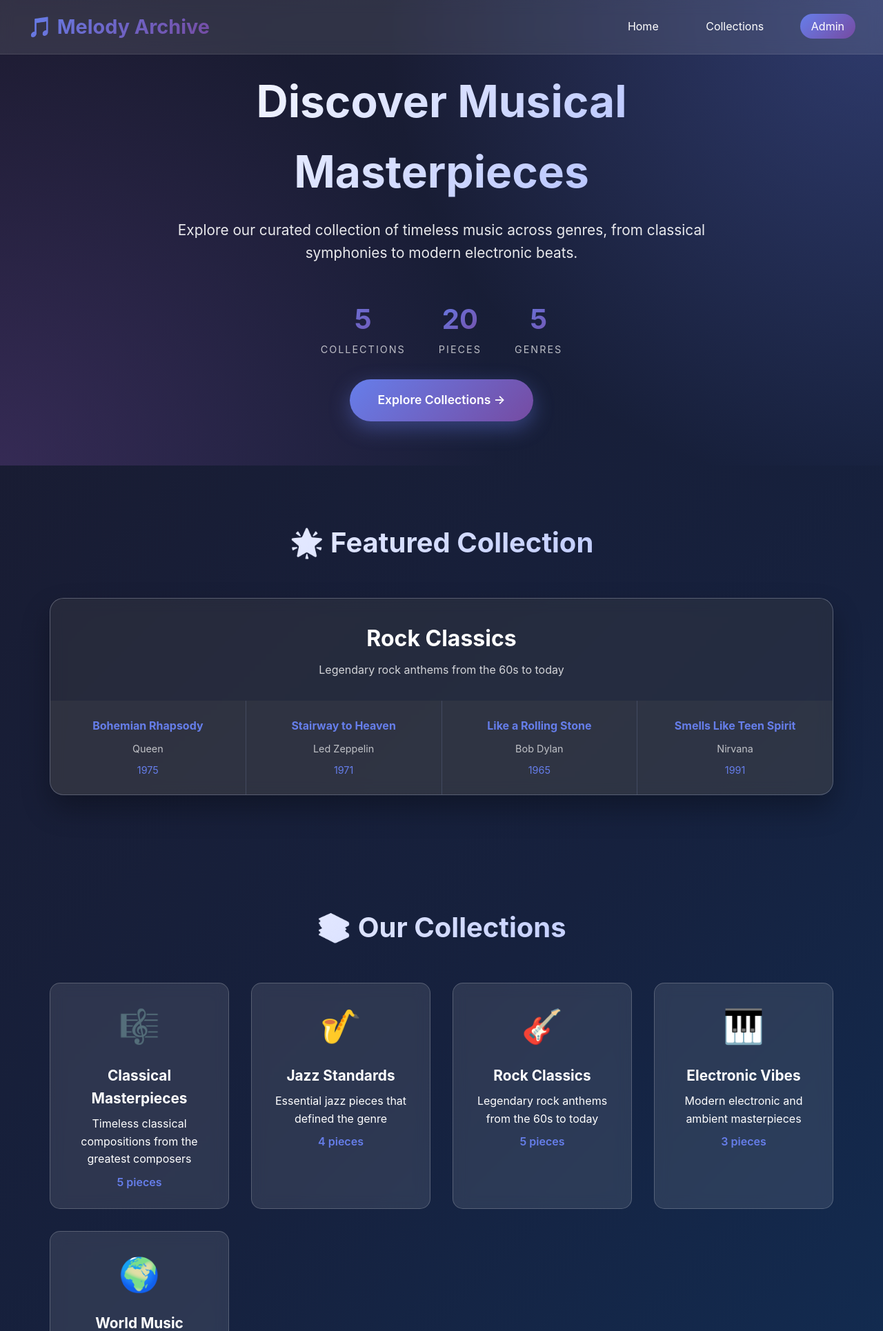
After one commit to kwabenaaseda/DjangoTutorial, a Django app: page / in a window 1280 px wide. The commit adds this page. Shown: the top 1930 px of the page at 69% size. Run offline with Django 5.2, Linux system fonts and the light colour scheme; data comes from the database, SQL or seed files in the repository; parts of the project's set-up code (start-up, migrations or seed data) failed here and were passed over.

Commit message:
Set up homepage

```diff
--- a/app/app/urls.py
+++ b/app/app/urls.py
@@ -1,23 +1,8 @@
-"""
-URL configuration for app project.
-
-The `urlpatterns` list routes URLs to views. For more information please see:
-    https://docs.djangoproject.com/en/5.2/topics/http/urls/
-Examples:
-Function views
-    1. Add an import:  from my_app import views
-    2. Add a URL to urlpatterns:  path('', views.home, name='home')
-Class-based views
-    1. Add an import:  from other_app.views import Home
-    2. Add a URL to urlpatterns:  path('', Home.as_view(), name='home')
-Including another URLconf
-    1. Import the include() function: from django.urls import include, path
-    2. Add a URL to urlpatterns:  path('blog/', include('blog.urls'))
-"""
 from django.contrib import admin
 from django.urls import path, include
 
 urlpatterns = [
-    path('genres/', include('genre.urls')),
+    path('', include('genre.urls')),  # This makes homepage available at root
+    path('genres/', include('genre.urls')),  # This keeps your existing genres URLs
     path('admin/', admin.site.urls),
 ]
--- a/app/genre/templates/genre/genretemplate.html
+++ b/app/genre/templates/genre/genretemplate.html
@@ -205,8 +205,8 @@
         {% endif %}
 
         <div style="text-align: center;">
-            <a href="/" class="home-link">🏠 Back to Home</a>
-        </div>
+    <a href="/" class="home-link">🏠 Back to Home</a>
+</div>
     </div>
 </body>
 </html>
--- /dev/null
+++ b/app/genre/templates/genre/homepage.html
@@ -0,0 +1,493 @@
+<!DOCTYPE html>
+<html lang="en">
+<head>
+    <meta charset="UTF-8">
+    <meta name="viewport" content="width=device-width, initial-scale=1.0">
+    <title>Melody Archive - Your Music Collection</title>
+    <style>
+        * {
+            margin: 0;
+            padding: 0;
+            box-sizing: border-box;
+        }
+
+        body {
+            font-family: -apple-system, BlinkMacSystemFont, 'Segoe UI', Roboto, Oxygen, Ubuntu, Cantarell, sans-serif;
+            background: linear-gradient(135deg, #1a1a2e 0%, #16213e 50%, #0f3460 100%);
+            color: white;
+            line-height: 1.6;
+        }
+
+        /* Navigation */
+        .navbar {
+            background: rgba(255, 255, 255, 0.1);
+            backdrop-filter: blur(10px);
+            padding: 1rem 2rem;
+            position: fixed;
+            width: 100%;
+            top: 0;
+            z-index: 1000;
+            border-bottom: 1px solid rgba(255, 255, 255, 0.1);
+        }
+
+        .nav-container {
+            max-width: 1200px;
+            margin: 0 auto;
+            display: flex;
+            justify-content: space-between;
+            align-items: center;
+        }
+
+        .logo {
+            font-size: 1.8rem;
+            font-weight: bold;
+            background: linear-gradient(135deg, #667eea, #764ba2);
+            -webkit-background-clip: text;
+            -webkit-text-fill-color: transparent;
+            text-decoration: none;
+        }
+
+        .nav-links a {
+            color: white;
+            text-decoration: none;
+            margin-left: 2rem;
+            padding: 0.5rem 1rem;
+            border-radius: 30px;
+            transition: all 0.3s ease;
+        }
+
+        .nav-links a:hover {
+            background: rgba(255, 255, 255, 0.2);
+            transform: translateY(-2px);
+        }
+
+        .nav-links a.highlight {
+            background: linear-gradient(135deg, #667eea, #764ba2);
+        }
+
+        .nav-links a.highlight:hover {
+            background: linear-gradient(135deg, #764ba2, #667eea);
+        }
+
+        /* Hero Section */
+        .hero {
+            min-height: 80vh;
+            display: flex;
+            align-items: center;
+            justify-content: center;
+            text-align: center;
+            padding: 6rem 2rem 4rem;
+            background: radial-gradient(circle at top right, rgba(102, 126, 234, 0.3), transparent 50%),
+                        radial-gradient(circle at bottom left, rgba(118, 75, 162, 0.3), transparent 50%);
+        }
+
+        .hero-content {
+            max-width: 800px;
+        }
+
+        .hero h1 {
+            font-size: 4rem;
+            margin-bottom: 1rem;
+            background: linear-gradient(135deg, #fff, #a8b8ff);
+            -webkit-background-clip: text;
+            -webkit-text-fill-color: transparent;
+            animation: fadeInUp 1s ease;
+        }
+
+        .hero p {
+            font-size: 1.3rem;
+            margin-bottom: 2rem;
+            color: rgba(255, 255, 255, 0.9);
+            animation: fadeInUp 1s ease 0.2s both;
+        }
+
+        .hero-stats {
+            display: flex;
+            justify-content: center;
+            gap: 3rem;
+            margin-top: 3rem;
+            animation: fadeInUp 1s ease 0.4s both;
+        }
+
+        .stat-item {
+            text-align: center;
+        }
+
+        .stat-number {
+            font-size: 2.5rem;
+            font-weight: bold;
+            background: linear-gradient(135deg, #667eea, #764ba2);
+            -webkit-background-clip: text;
+            -webkit-text-fill-color: transparent;
+        }
+
+        .stat-label {
+            color: rgba(255, 255, 255, 0.7);
+            text-transform: uppercase;
+            font-size: 0.9rem;
+            letter-spacing: 2px;
+        }
+
+        .cta-button {
+            display: inline-block;
+            padding: 1rem 2.5rem;
+            background: linear-gradient(135deg, #667eea, #764ba2);
+            color: white;
+            text-decoration: none;
+            border-radius: 50px;
+            font-weight: 600;
+            font-size: 1.1rem;
+            transition: all 0.3s ease;
+            box-shadow: 0 10px 30px rgba(102, 126, 234, 0.4);
+            margin-top: 2rem;
+        }
+
+        .cta-button:hover {
+            transform: translateY(-3px);
+            box-shadow: 0 15px 40px rgba(102, 126, 234, 0.6);
+        }
+
+        /* Featured Section */
+        .featured-section {
+            padding: 5rem 2rem;
+            max-width: 1200px;
+            margin: 0 auto;
+        }
+
+        .section-title {
+            font-size: 2.5rem;
+            text-align: center;
+            margin-bottom: 3rem;
+            background: linear-gradient(135deg, #fff, #a8b8ff);
+            -webkit-background-clip: text;
+            -webkit-text-fill-color: transparent;
+        }
+
+        .featured-card {
+            background: rgba(255, 255, 255, 0.1);
+            backdrop-filter: blur(10px);
+            border-radius: 20px;
+            overflow: hidden;
+            box-shadow: 0 20px 40px rgba(0, 0, 0, 0.3);
+            border: 1px solid rgba(255, 255, 255, 0.2);
+        }
+
+        .featured-header {
+            padding: 2rem;
+            text-align: center;
+            background: rgba(0, 0, 0, 0.2);
+        }
+
+        .featured-header h3 {
+            font-size: 2rem;
+            margin-bottom: 0.5rem;
+            color: #fff;
+        }
+
+        .featured-header p {
+            color: rgba(255, 255, 255, 0.8);
+        }
+
+        .featured-grid {
+            display: grid;
+            grid-template-columns: repeat(4, 1fr);
+            gap: 1px;
+            background: rgba(255, 255, 255, 0.1);
+        }
+
+        .featured-piece {
+            padding: 1.5rem;
+            background: rgba(0, 0, 0, 0.3);
+            transition: all 0.3s ease;
+            text-align: center;
+        }
+
+        .featured-piece:hover {
+            background: rgba(255, 255, 255, 0.1);
+            transform: scale(1.05);
+        }
+
+        .featured-piece h4 {
+            color: #667eea;
+            margin-bottom: 0.5rem;
+        }
+
+        .featured-piece p {
+            color: rgba(255, 255, 255, 0.7);
+            font-size: 0.9rem;
+        }
+
+        /* Collections Grid */
+        .collections-grid {
+            display: grid;
+            grid-template-columns: repeat(auto-fit, minmax(250px, 1fr));
+            gap: 2rem;
+            margin-top: 2rem;
+        }
+
+        .collection-card {
+            background: rgba(255, 255, 255, 0.1);
+            backdrop-filter: blur(10px);
+            border-radius: 15px;
+            padding: 1.5rem;
+            text-align: center;
+            border: 1px solid rgba(255, 255, 255, 0.2);
+            transition: all 0.3s ease;
+            text-decoration: none;
+            color: white;
+        }
+
+        .collection-card:hover {
+            transform: translateY(-10px);
+            background: rgba(255, 255, 255, 0.15);
+            box-shadow: 0 20px 40px rgba(0, 0, 0, 0.3);
+        }
+
+        .collection-icon {
+            font-size: 3rem;
+            margin-bottom: 1rem;
+        }
+
+        .collection-card h3 {
+            font-size: 1.3rem;
+            margin-bottom: 0.5rem;
+        }
+
+        .piece-count {
+            color: #667eea;
+            font-weight: 600;
+            margin-top: 0.5rem;
+        }
+
+        /* Random Picks Section */
+        .random-grid {
+            display: grid;
+            grid-template-columns: repeat(auto-fit, minmax(300px, 1fr));
+            gap: 2rem;
+            margin-top: 2rem;
+        }
+
+        .random-piece {
+            background: rgba(255, 255, 255, 0.1);
+            backdrop-filter: blur(10px);
+            border-radius: 15px;
+            padding: 1.5rem;
+            display: flex;
+            align-items: center;
+            gap: 1rem;
+            border: 1px solid rgba(255, 255, 255, 0.2);
+            transition: all 0.3s ease;
+        }
+
+        .random-piece:hover {
+            transform: translateX(10px);
+            background: rgba(255, 255, 255, 0.15);
+        }
+
+        .piece-number {
+            width: 40px;
+            height: 40px;
+            background: linear-gradient(135deg, #667eea, #764ba2);
+            border-radius: 50%;
+            display: flex;
+            align-items: center;
+            justify-content: center;
+            font-weight: bold;
+        }
+
+        .piece-info h4 {
+            color: #667eea;
+            margin-bottom: 0.3rem;
+        }
+
+        .piece-info p {
+            color: rgba(255, 255, 255, 0.7);
+            font-size: 0.9rem;
+        }
+
+        /* Footer */
+        .footer {
+            background: rgba(0, 0, 0, 0.3);
+            padding: 3rem 2rem;
+            margin-top: 4rem;
+            text-align: center;
+            border-top: 1px solid rgba(255, 255, 255, 0.1);
+        }
+
+        .footer-content {
+            max-width: 1200px;
+            margin: 0 auto;
+        }
+
+        .footer-links {
+            margin-bottom: 2rem;
+        }
+
+        .footer-links a {
+            color: white;
+            text-decoration: none;
+            margin: 0 1rem;
+            opacity: 0.8;
+            transition: opacity 0.3s ease;
+        }
+
+        .footer-links a:hover {
+            opacity: 1;
+        }
+
+        .copyright {
+            color: rgba(255, 255, 255, 0.5);
+            font-size: 0.9rem;
+        }
+
+        /* Animations */
+        @keyframes fadeInUp {
+            from {
+                opacity: 0;
+                transform: translateY(30px);
+            }
+            to {
+                opacity: 1;
+                transform: translateY(0);
+            }
+        }
+
+        /* Responsive */
+        @media (max-width: 768px) {
+            .hero h1 {
+                font-size: 2.5rem;
+            }
+
+            .hero-stats {
+                flex-direction: column;
+                gap: 1.5rem;
+            }
+
+            .featured-grid {
+                grid-template-columns: repeat(2, 1fr);
+            }
+
+            .nav-links a {
+                margin-left: 1rem;
+                padding: 0.4rem 0.8rem;
+                font-size: 0.9rem;
+            }
+        }
+    </style>
+</head>
+<body>
+    <!-- Navigation -->
+    <nav class="navbar">
+        <div class="nav-container">
+            <a href="/" class="logo">🎵 Melody Archive</a>
+            <div class="nav-links">
+                <a href="/">Home</a>
+                <a href="/genres/">Collections</a>
+                <a href="/admin/" class="highlight">Admin</a>
+            </div>
+        </div>
+    </nav>
+
+    <!-- Hero Section -->
+    <section class="hero">
+        <div class="hero-content">
+            <h1>Discover Musical Masterpieces</h1>
+            <p>Explore our curated collection of timeless music across genres, from classical symphonies to modern electronic beats.</p>
+
+            <div class="hero-stats">
+                <div class="stat-item">
+                    <div class="stat-number">{{ total_collections }}</div>
+                    <div class="stat-label">Collections</div>
+                </div>
+                <div class="stat-item">
+                    <div class="stat-number">{{ total_pieces }}</div>
+                    <div class="stat-label">Pieces</div>
+                </div>
+                <div class="stat-item">
+                    <div class="stat-number">{{ total_collections|add:"0" }}</div>
+                    <div class="stat-label">Genres</div>
+                </div>
+            </div>
+
+            <a href="/genres/" class="cta-button">Explore Collections →</a>
+        </div>
+    </section>
+
+    {% if featured_collection %}
+    <!-- Featured Collection -->
+    <section class="featured-section">
+        <h2 class="section-title">🌟 Featured Collection</h2>
+        <div class="featured-card">
+            <div class="featured-header">
+                <h3>{{ featured_collection.collection_name }}</h3>
+                <p>{{ featured_collection.description }}</p>
+            </div>
+            <div class="featured-grid">
+                {% for piece in featured_pieces %}
+                <div class="featured-piece">
+                    <h4>{{ piece.title }}</h4>
+                    <p>{{ piece.artist }}</p>
+                    <p style="color: #667eea; margin-top: 0.5rem;">{{ piece.year }}</p>
+                </div>
+                {% endfor %}
+            </div>
+        </div>
+    </section>
+    {% endif %}
+
+    <!-- All Collections -->
+    <section class="featured-section">
+        <h2 class="section-title">📚 Our Collections</h2>
+        <div class="collections-grid">
+            {% for collection in collections %}
+            <a href="/genres/{{ collection.id }}" class="collection-card">
+                <div class="collection-icon">
+                    {% if forloop.counter == 1 %}🎼
+                    {% elif forloop.counter == 2 %}🎷
+                    {% elif forloop.counter == 3 %}🎸
+                    {% elif forloop.counter == 4 %}🎹
+                    {% elif forloop.counter == 5 %}🌍
+                    {% else %}🎵
+                    {% endif %}
+                </div>
+                <h3>{{ collection.collection_name }}</h3>
+                <p>{{ collection.description|truncatechars:60 }}</p>
+                <div class="piece-count">{{ collection.piece_count }} pieces</div>
+            </a>
+            {% endfor %}
+        </div>
+    </section>
+
+    {% if random_pieces %}
+    <!-- Random Picks -->
+    <section class="featured-section">
+        <h2 class="section-title">🎲 Random Picks For You</h2>
+        <div class="random-grid">
+            {% for piece in random_pieces %}
+            <div class="random-piece">
+                <div class="piece-number">{{ forloop.counter }}</div>
+                <div class="piece-info">
+                    <h4>{{ piece.title }}</h4>
+                    <p>{{ piece.artist }} • {{ piece.year }}</p>
+                    <p style="color: #667eea; font-size: 0.8rem;">{{ piece.typ }}</p>
+                </div>
+            </div>
+            {% endfor %}
+        </div>
+    </section>
+    {% endif %}
+
+    <!-- Footer -->
+    <footer class="footer">
+        <div class="footer-content">
+            <div class="footer-links">
+                <a href="/">Home</a>
+                <a href="/genres/">Collections</a>
+                <a href="/admin/">Admin</a>
+            </div>
+            <p class="copyright">© 2026 Melody Archive. All rights reserved.</p>
+            <p class="copyright" style="margin-top: 0.5rem;">Discover the beauty of music, one piece at a time.</p>
+        </div>
+    </footer>
+</body>
+</html>
--- a/app/genre/urls.py
+++ b/app/genre/urls.py
@@ -1,9 +1,13 @@
 from django.urls import path
 from . import views
+
 urlpatterns = [
-    # genre/
-  path('', views.index, name='index'),
+    # Homepage
+    path('', views.homepage, name='homepage'),
 
-  # genre/collection/1
-  path('<int:collection_id>/', views.details, name='details'),
+    # genre/ - This will now be at /genres/ (we'll keep both)
+    path('genres/', views.index, name='genres_index'),
+
+    # genre/collection/1
+    path('genres/<int:collection_id>/', views.details, name='details'),
 ]
--- a/app/genre/views.py
+++ b/app/genre/views.py
@@ -1,9 +1,13 @@
-from django.http import HttpResponse,HttpRequest
+from django.http import HttpResponse, HttpRequest
 from .models import Collection, Piece
 from django.shortcuts import render
+from django.db.models import Count
+import random
+
 # Create your views here.
 
-def index(request: HttpRequest)  -> HttpResponse:
+def index(request: HttpRequest) -> HttpResponse:
+    """Main genres listing page"""
     all_collections = Collection.objects.all()
     context = {
         "all_collections": all_collections
@@ -11,9 +15,42 @@ def index(request: HttpRequest)  -> HttpResponse:
     return render(request, "genre/genretemplate.html", context)
 
 def details(request: HttpRequest, collection_id: int) -> HttpResponse:
+    """Individual collection details page"""
     collection = Collection.objects.get(pk=collection_id)
-    piece = Piece.objects.filter(collection = collection)
+    piece = Piece.objects.filter(collection=collection)
     context = {
         "app_pieces": piece
     }
-    return render(request,"genre/details.html", context)
+    return render(request, "genre/details.html", context)
+
+def homepage(request: HttpRequest) -> HttpResponse:
+    """New homepage with featured collections and stats"""
+    # Get all collections
+    collections = Collection.objects.all()
+
+    # Get total counts
+    total_collections = collections.count()
+    total_pieces = Piece.objects.count()
+
+    # Get a random featured collection
+    featured_collection = None
+    if total_collections > 0:
+        featured_collection = random.choice(collections)
+        featured_pieces = Piece.objects.filter(collection=featured_collection)[:4]  # Get first 4 pieces
+
+    # Get collections with piece counts
+    collections_with_counts = Collection.objects.annotate(piece_count=Count('piece'))
+
+    # Get some random pieces for the "random picks" section
+    all_pieces = list(Piece.objects.all())
+    random_pieces = random.sample(all_pieces, min(6, len(all_pieces))) if all_pieces else []
+
+    context = {
+        'collections': collections_with_counts,
+        'total_collections': total_collections,
+        'total_pieces': total_pieces,
+        'featured_collection': featured_collection,
+        'featured_pieces': featured_pieces if featured_collection else [], # type: ignore
+        'random_pieces': random_pieces,
+    }
+    return render(request, "genre/homepage.html", context)
```
Also changed, not shown: app/genre/templates/genre/details.html (+4 -3 lines).
